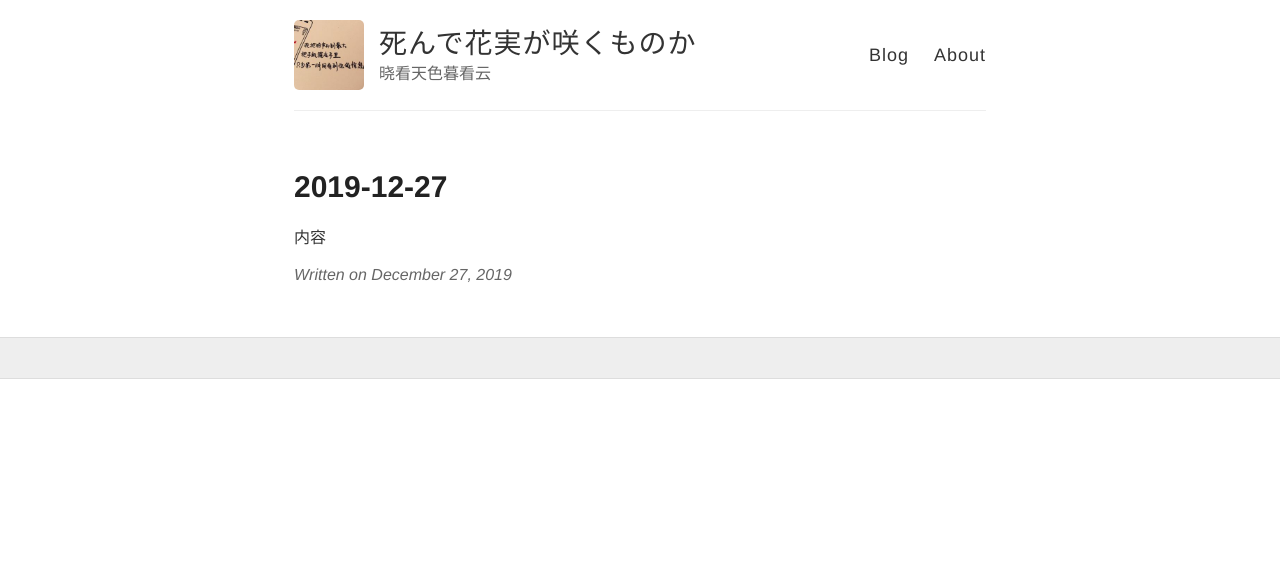
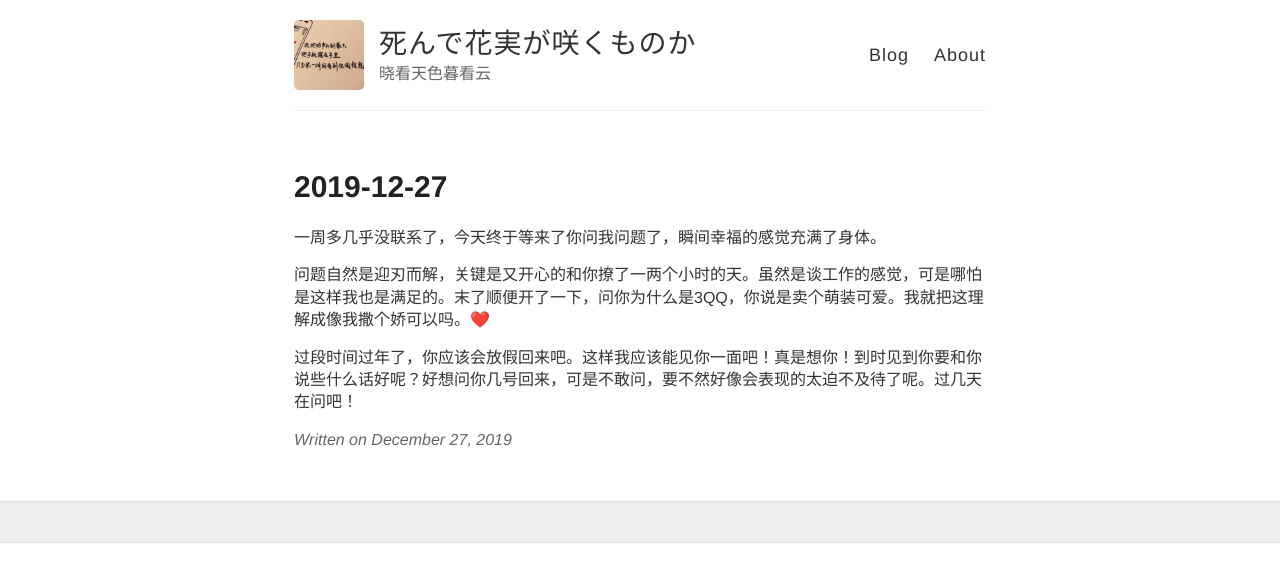
Before and after one commit to wiki650/wiki650.github.io, a Jekyll site: the page built from _posts/2019-12-27-wiki20191227.md, in a window 1280 px wide. Shown: the top 582 px of the page. Built offline with Jekyll 4.4.1, drawn with Linux system fonts in a browser that asks for light colours; comment, search, counter and statistics services are not loaded.

Commit message:
Update 2019-12-27-wiki20191227.md

```diff
--- a/_posts/2019-12-27-wiki20191227.md
+++ b/_posts/2019-12-27-wiki20191227.md
@@ -3,4 +3,8 @@ layout: post
 title: 2019-12-27
 ---
 
-内容
+一周多几乎没联系了，今天终于等来了你问我问题了，瞬间幸福的感觉充满了身体。
+
+问题自然是迎刃而解，关键是又开心的和你撩了一两个小时的天。虽然是谈工作的感觉，可是哪怕是这样我也是满足的。末了顺便开了一下，问你为什么是3QQ，你说是卖个萌装可爱。我就把这理解成像我撒个娇可以吗。❤️
+
+过段时间过年了，你应该会放假回来吧。这样我应该能见你一面吧！真是想你！到时见到你要和你说些什么话好呢？好想问你几号回来，可是不敢问，要不然好像会表现的太迫不及待了呢。过几天在问吧！
```
